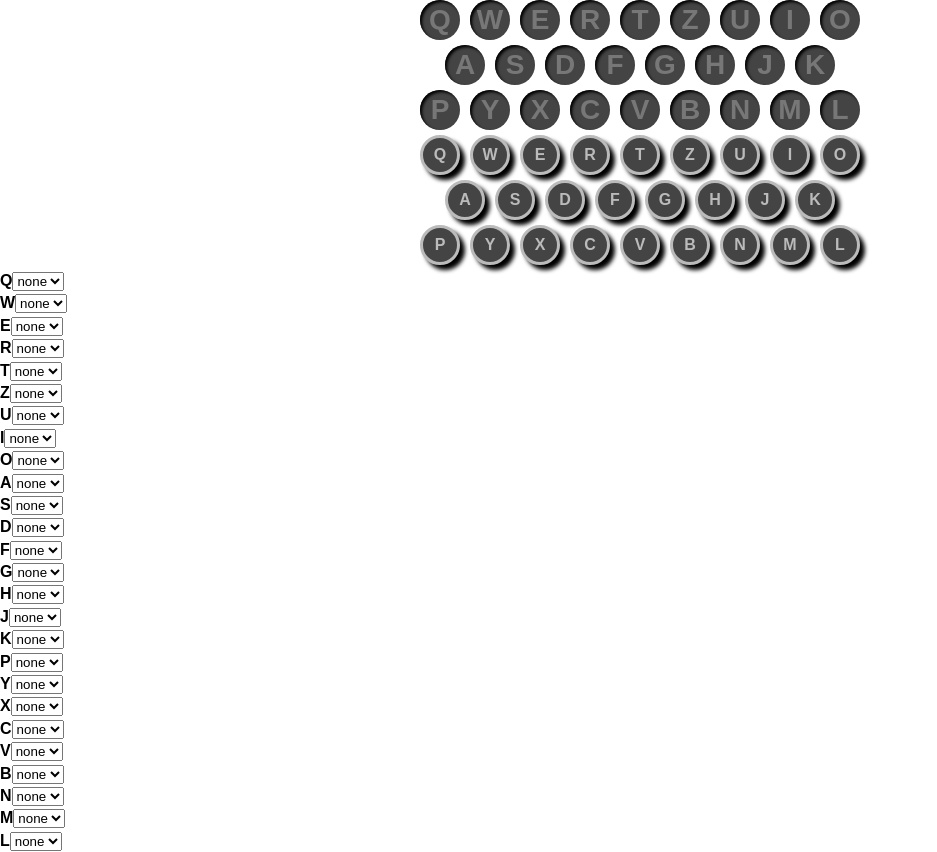
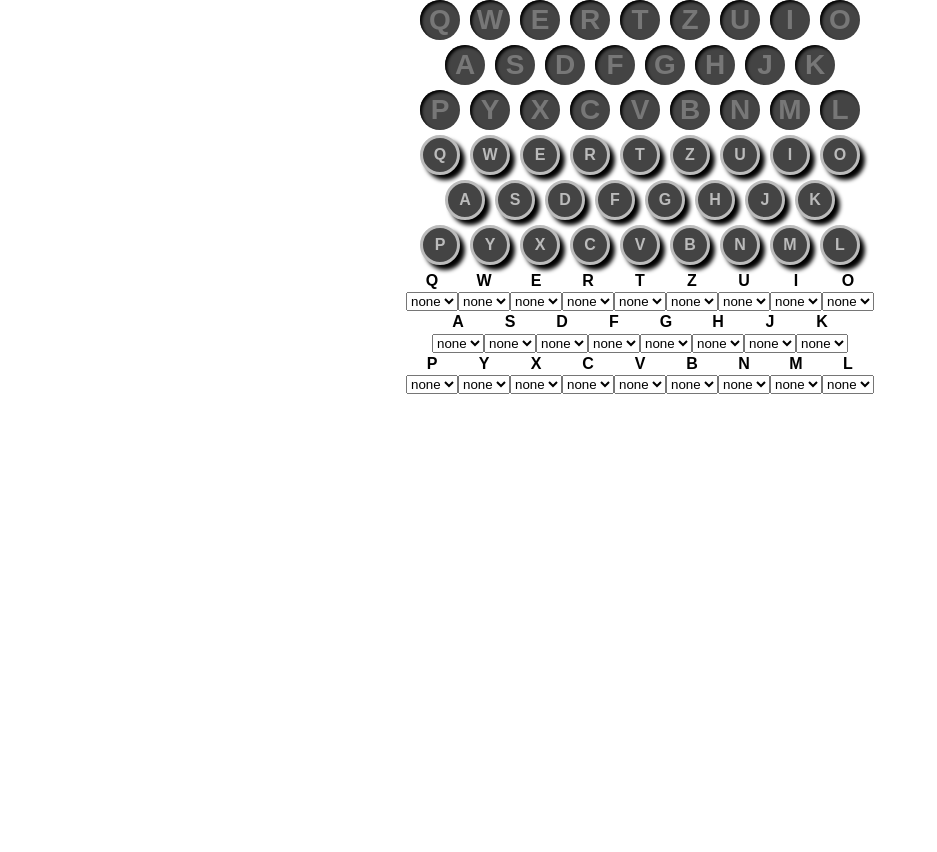
Before and after one commit to kevcomedia/enigma-react, a React (Create React App) app: page / in a window 1280 px wide. Shown: the whole page, without its empty margins (0-937 px from the left). After the commit the page ends 800 px from the top, so only its background shows below. Built offline with nearby package versions, Linux system fonts and the light colour scheme.

Commit message:
Write basic Plugboard styles

```diff
--- /dev/null
+++ b/src/Plug.css
@@ -0,0 +1,5 @@
+.Plug__label {
+  align-items: center;
+  display: flex;
+  flex-direction: column;
+}
--- a/src/Plug.js
+++ b/src/Plug.js
@@ -1,4 +1,5 @@
 import React, { Component } from 'react';
+import './Plug.css';
 
 class Plug extends Component {
   render() {
--- /dev/null
+++ b/src/Plugboard.css
@@ -0,0 +1,4 @@
+.Plugboard__row {
+  display: flex;
+  justify-content: center;
+}
--- a/src/Plugboard.js
+++ b/src/Plugboard.js
@@ -1,4 +1,5 @@
 import React, { Component } from 'react';
+import './Plugboard.css';
 import Plug from './Plug';
 import letterRows from './letter-rows';
 
```
